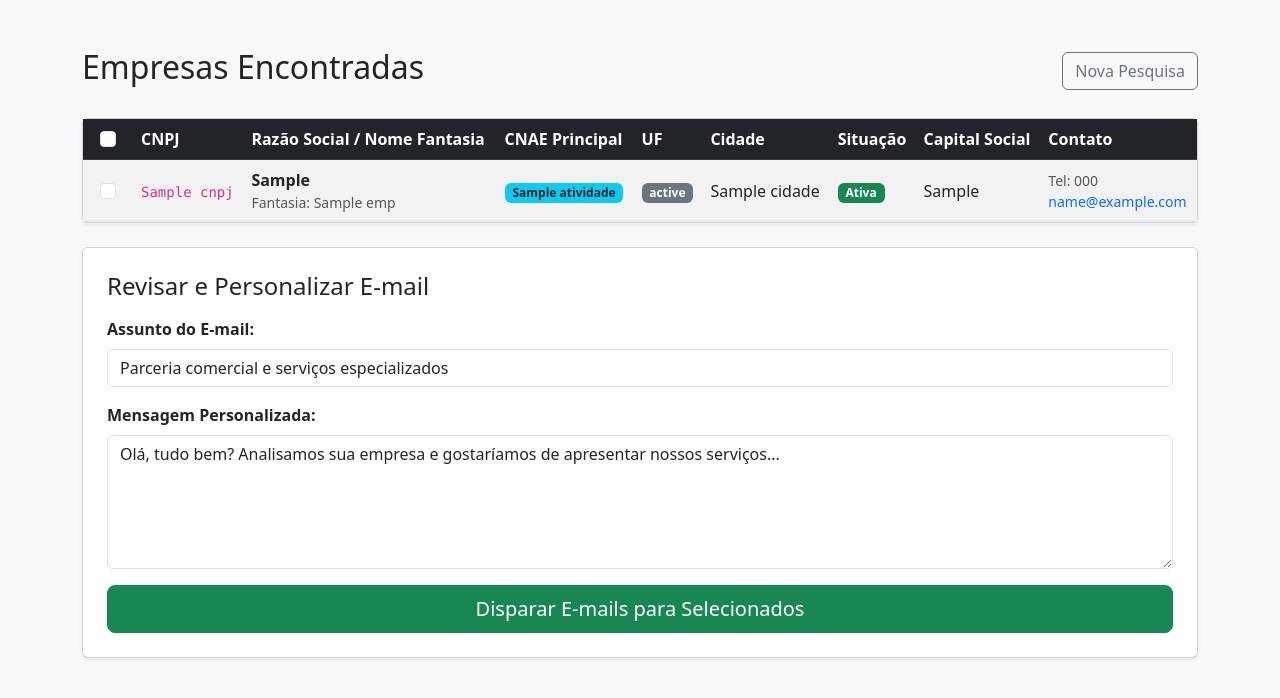
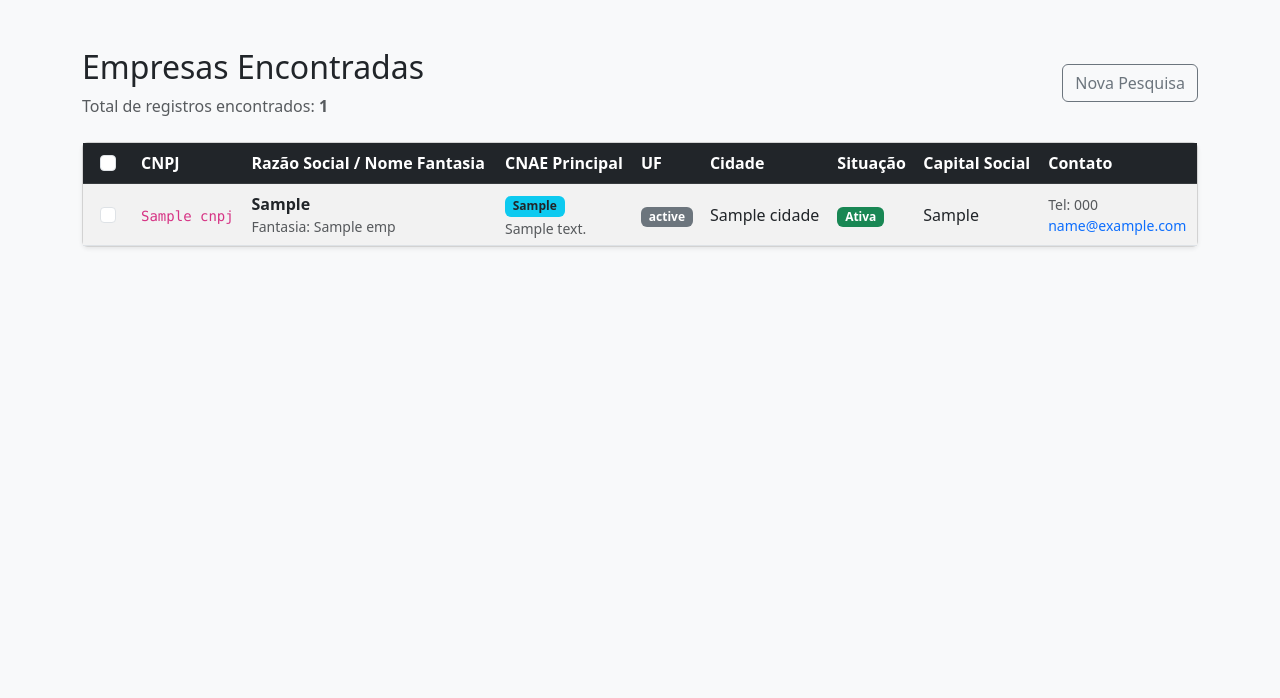
Before and after one commit to luisbonetto/Prospeccao_cnpjs, a Flask app: template templates/resultados.html in a window 1280 px wide. Shown: the top 698 px of the page. Run offline with Flask 3, Linux system fonts and the light colour scheme; the template is opened without the code that fills it: most values are stand-ins (such as "Sample title", 1, 10 or a date in 2020).

Commit message:
- Remove a lógica de disparo de e-mails e os elementos de formulário associados em app.py e resultados.html. - Remove o limite fixo de 100 registros (`LIMIT 100`) na consulta SQL de resultados. - Implementa sistema de paginação (50 resultados por página) com contagem total de registros e preservação dos filtros via parâmetros de URL. - Corrige o filtro de Situação Cadastral para respeitar corretamente a seleção entre "Apenas Ativas" e "Todas". - Restaura as caixas de seleção (checkboxes) na tabela de resultados, incluindo a opção de selecionar todos. - Corrige o `LEFT JOIN` utilizando a tabela correta `cnaes` (no plural) para exibir a descrição textual do código CNAE na tabela de resultados.

```diff
--- a/app.py
+++ b/app.py
@@ -1,17 +1,9 @@
 import os
 import sqlite3
-import time
 
 from flask import Flask, render_template, request, jsonify
-from google import genai
-
 
 app = Flask(__name__)
-
-# Configure GEMINI_API_KEY in your environment.
-# You can override the model with the GEMINI_MODEL environment variable.
-client = genai.Client()
-GEMINI_MODEL = os.getenv("GEMINI_MODEL", "gemini-3.8-flash")
 
 SITUACAO_MAP = {
     "01": "NULA",
@@ -24,65 +16,6 @@ SITUACAO_MAP = {
 
 def get_db_path():
     return os.path.join(os.path.dirname(os.path.abspath(__file__)), "leads.db")
-
-
-def gerar_conteudo_gemini(prompt, max_tentativas=3):
-    """
-    Tenta gerar o conteúdo novamente quando a API retorna erro temporário
-    (por exemplo, 503/UNAVAILABLE ou 429/RESOURCE_EXHAUSTED).
-    Retorna o texto gerado ou levanta a última exceção.
-    """
-    ultimo_erro = None
-
-    for tentativa in range(max_tentativas):
-        try:
-            resposta = client.models.generate_content(
-                model=GEMINI_MODEL,
-                contents=prompt,
-            )
-
-            texto = getattr(resposta, "text", None)
-            if not texto or not texto.strip():
-                raise ValueError("O Gemini retornou uma resposta vazia.")
-
-            return texto.strip()
-
-        except Exception as erro:
-            ultimo_erro = erro
-            mensagem = str(erro).upper()
-
-            temporario = any(
-                marcador in mensagem
-                for marcador in (
-                    "503",
-                    "UNAVAILABLE",
-                    "429",
-                    "RESOURCE_EXHAUSTED",
-                    "500",
-                    "INTERNAL",
-                    "504",
-                    "DEADLINE_EXCEEDED",
-                )
-            )
-
-            ultima_tentativa = tentativa == max_tentativas - 1
-            if not temporario or ultima_tentativa:
-                break
-
-            # Espera de 2, depois 4 segundos. Limita a espera para evitar
-            # que uma única empresa bloqueie o processamento por muito tempo.
-            espera = min(2 ** (tentativa + 1), 8)
-            app.logger.warning(
-                "Gemini indisponível (tentativa %s/%s). "
-                "Nova tentativa em %s segundos. Erro: %s",
-                tentativa + 1,
-                max_tentativas,
-                espera,
-                erro,
-            )
-            time.sleep(espera)
-
-    raise ultimo_erro
 
 
 @app.route("/")
@@ -133,6 +66,7 @@ def api_municipios(uf):
 
 @app.route("/resultados", methods=["POST", "GET"])
 def resultados():
+    # Coleta os parâmetros de filtro via POST ou GET (paginação)
     if request.method == "POST":
         estado = request.form.get("estado", "")
         municipio = request.form.get("municipio", "")
@@ -148,6 +82,17 @@ def resultados():
         busca_nome = request.args.get("busca_nome", "")
         cnpj_busca = request.args.get("cnpj_busca", "")
 
+    # Controle da paginação
+    try:
+        pagina = int(request.args.get("pagina", 1))
+        if pagina < 1:
+            pagina = 1
+    except ValueError:
+        pagina = 1
+
+    limite = 50  # 50 empresas por página
+    offset = (pagina - 1) * limite
+
     db_path = get_db_path()
     if not os.path.exists(db_path):
         return f"Banco de dados não encontrado: {db_path}", 500
@@ -157,13 +102,62 @@ def resultados():
 
     try:
         cursor = conn.cursor()
-        query = """
+
+        # Montagem dinâmica dos filtros
+        where_clauses = ["1=1"]
+        params = []
+
+        if estado:
+            where_clauses.append("e.uf = ?")
+            params.append(estado)
+
+        if municipio:
+            where_clauses.append("e.municipio = ?")
+            params.append(municipio)
+
+        if situacao == "ATIVA":
+            where_clauses.append("e.situacao_cadastral = '02'")
+
+        if cnae:
+            where_clauses.append("e.cnae_fiscal_principal LIKE ?")
+            params.append(f"{cnae}%")
+
+        if busca_nome:
+            where_clauses.append("(emp.razao_social LIKE ? OR e.nome_fantasia LIKE ?)")
+            params.extend([f"%{busca_nome}%", f"%{busca_nome}%"])
+
+        if cnpj_busca:
+            cnpj_limpo = "".join(filter(str.isdigit, cnpj_busca))
+            if cnpj_limpo:
+                where_clauses.append("e.cnpj_basico LIKE ?")
+                params.append(f"%{cnpj_limpo[:8]}%")
+
+        where_sql = " AND ".join(where_clauses)
+
+        # 1. Contagem total de registros para a paginação
+        count_query = f"""
+            SELECT COUNT(DISTINCT e.id) as total
+            FROM estabelecimentos e
+            INNER JOIN empresas emp ON e.cnpj_basico = emp.cnpj_basico
+            LEFT JOIN municipios m ON e.municipio = m.codigo
+            WHERE {where_sql}
+        """
+        cursor.execute(count_query, params)
+        total_registros = cursor.fetchone()["total"]
+
+        total_paginas = (total_registros + limite - 1) // limite
+        if total_paginas == 0:
+            total_paginas = 1
+
+        # 2. Consulta principal fazendo o JOIN correto com a tabela 'cnaes' (no plural, conforme o seu print)
+        query = f"""
             SELECT DISTINCT
                 e.id,
                 e.cnpj_basico || e.cnpj_ordem || e.cnpj_dv AS cnpj_completo,
                 emp.razao_social,
                 e.nome_fantasia,
                 e.cnae_fiscal_principal,
+                c.descricao AS desc_cnae,
                 e.uf,
                 e.municipio,
                 e.situacao_cadastral,
@@ -174,37 +168,13 @@ def resultados():
             FROM estabelecimentos e
             INNER JOIN empresas emp ON e.cnpj_basico = emp.cnpj_basico
             LEFT JOIN municipios m ON e.municipio = m.codigo
-            WHERE 1=1
+            LEFT JOIN cnaes c ON e.cnae_fiscal_principal = c.codigo
+            WHERE {where_sql}
+            LIMIT ? OFFSET ?
         """
-        params = []
 
-        if estado:
-            query += " AND e.uf = ?"
-            params.append(estado)
-
-        if municipio:
-            query += " AND e.municipio = ?"
-            params.append(municipio)
-
-        if situacao == "ATIVA":
-            query += " AND e.situacao_cadastral = '02'"
-
-        if cnae:
-            query += " AND e.cnae_fiscal_principal LIKE ?"
-            params.append(f"{cnae}%")
-
-        if busca_nome:
-            query += " AND (emp.razao_social LIKE ? OR e.nome_fantasia LIKE ?)"
-            params.extend([f"%{busca_nome}%", f"%{busca_nome}%"])
-
-        if cnpj_busca:
-            cnpj_limpo = "".join(filter(str.isdigit, cnpj_busca))
-            if cnpj_limpo:
-                query += " AND e.cnpj_basico LIKE ?"
-                params.append(f"%{cnpj_limpo[:8]}%")
-
-        query += " LIMIT 100"
-        cursor.execute(query, params)
+        query_params = list(params) + [limite, offset]
+        cursor.execute(query, query_params)
         rows = cursor.fetchall()
 
         empresas = []
@@ -226,16 +196,21 @@ def resultados():
                 row["situacao_cadastral"], row["situacao_cadastral"]
             )
 
+            cnae_codigo = row["cnae_fiscal_principal"] or "N/I"
+            cnae_descricao = row["desc_cnae"] if (row["desc_cnae"]) else "Descrição não encontrada"
+
             empresas.append(
                 {
                     "id": row["id"],
                     "cnpj": cnpj_fmt,
                     "razao_social": (
-                        row["razao_social"] or row["nome_fantasia"] or "Não informada"
+                            row["razao_social"] or row["nome_fantasia"] or "Não informada"
                     ),
                     "nome_fantasia": row["nome_fantasia"],
-                    "atividade": row["cnae_fiscal_principal"],
+                    "atividade_codigo": cnae_codigo,
+                    "atividade_descricao": cnae_descricao,
                     "estado": row["uf"],
+                    "cidade": row["municipio"],
                     "situacao": situacao_texto,
                     "capital_social": (
                         f"R$ {row['capital_social']}"
@@ -249,7 +224,19 @@ def resultados():
                 }
             )
 
-        return render_template("resultados.html", empresas=empresas)
+        return render_template(
+            "resultados.html",
+            empresas=empresas,
+            pagina_atual=pagina,
+            total_paginas=total_paginas,
+            total_registros=total_registros,
+            filtro_estado=estado,
+            filtro_municipio=municipio,
+            filtro_situacao=situacao,
+            filtro_cnae=cnae,
+            filtro_busca_nome=busca_nome,
+            filtro_cnpj_busca=cnpj_busca
+        )
 
     except Exception:
         app.logger.exception("Erro ao consultar resultados")
@@ -258,119 +245,5 @@ def resultados():
         conn.close()
 
 
-@app.route("/enviar_emails", methods=["POST"])
-def enviar_emails():
-    empresas_selecionadas = request.form.getlist("selecionado")
-    app.logger.info("IDs recebidos do formulário: %s", empresas_selecionadas)
-
-    if not empresas_selecionadas:
-        return "Nenhuma empresa selecionada para gerar mensagens.", 400
-
-    try:
-        ids_int = list(dict.fromkeys(int(item) for item in empresas_selecionadas))
-    except (TypeError, ValueError):
-        return "IDs inválidos recebidos.", 400
-
-    db_path = get_db_path()
-    if not os.path.exists(db_path):
-        return f"Banco de dados não encontrado: {db_path}", 500
-
-    placeholders = ",".join(["?"] * len(ids_int))
-    query = f"""
-        SELECT DISTINCT
-            e.id,
-            emp.razao_social,
-            e.nome_fantasia,
-            e.cnae_fiscal_principal,
-            c.descricao AS desc_cnae,
-            e.email,
-            e.telefone_1,
-            e.uf
-    """
-
-    conn = sqlite3.connect(db_path)
-    conn.row_factory = sqlite3.Row
-    try:
-        cursor = conn.cursor()
-        cursor.execute(query, ids_int)
-        empresas = cursor.fetchall()
-        for emp in empresas:
-            print(
-                "[DEBUG SELEÇÃO]",
-                "ID:", emp["id"],
-                "| Razão social:", emp["razao_social"],
-                "| CNAE:", emp["cnae_fiscal_principal"],
-                "| Descrição CNAE:", emp["desc_cnae"],
-                "| E-mail:", emp["email"]
-            )
-    except Exception:
-        app.logger.exception("Erro ao buscar empresas selecionadas")
-        return "Erro ao buscar as empresas selecionadas no banco de dados.", 500
-    finally:
-        conn.close()
-
-    app.logger.info("Empresas encontradas: %s", len(empresas))
-
-    gerados = 0
-    ignorados = 0
-    falhas = 0
-
-    for emp in empresas:
-        razao = emp["razao_social"] or emp["nome_fantasia"] or "Empresa"
-        cnae_desc = emp["desc_cnae"] or "Atividade comercial/industrial geral"
-        email = (emp["email"] or "").strip()
-
-        if "@" not in email or email.lower() == "não informado":
-            app.logger.warning(
-                "Empresa %s ignorada por falta de e-mail válido: %r", razao, email
-            )
-            ignorados += 1
-            continue
-
-        prompt_completo = (
-            "Você é um representante comercial sênior da Sol Distribuidora, "
-            "representante oficial dos geradores de energia solar e estações de "
-            "energia portátil Bluetti no Brasil. Escreva um e-mail comercial B2B "
-            "profissional, cordial, direto e personalizado. Explique, sem exageros "
-            "nem promessas não verificadas, como soluções de energia portátil, "
-            "baterias e backup podem ser relevantes para a atividade da empresa.\n\n"
-            "Dados da empresa prospectada:\n"
-            f"- Nome/Razão Social: {razao}\n"
-            f"- Ramo de atuação (CNAE): {cnae_desc}\n\n"
-            "Inclua um assunto e o corpo do e-mail. Foque em eficiência energética, "
-            "autonomia ou continuidade operacional. Não invente dados específicos "
-            "sobre a empresa prospectada."
-        )
-
-        try:
-            conteudo_email = gerar_conteudo_gemini(prompt_completo)
-            app.logger.info(
-                "\n[SUCESSO GEMINI] Mensagem gerada para %s (%s):\n%s\n%s",
-                razao,
-                email,
-                conteudo_email,
-                "-" * 50,
-            )
-            gerados += 1
-
-        except Exception as erro:
-            app.logger.error(
-                "[ERRO GEMINI] Falha para %s (%s): %s", razao, email, erro
-            )
-            falhas += 1
-            # Continua para a próxima empresa, mesmo que esta falhe.
-            continue
-
-    resumo = (
-        "Processo concluído. "
-        f"Mensagens geradas: {gerados}. "
-        f"Empresas ignoradas por e-mail inválido: {ignorados}. "
-        f"Falhas na geração: {falhas}. "
-        "As mensagens foram exibidas no terminal; este código não envia e-mails."
-    )
-    return resumo
-
-
 if __name__ == "__main__":
-    # debug=True é útil durante o desenvolvimento local.
     app.run(debug=True)
--- a/templates/resultados.html
+++ b/templates/resultados.html
@@ -2,18 +2,20 @@
 <html lang="pt-br">
 <head>
     <meta charset="UTF-8">
-    <title>Resultados e Envio de E-mails</title>
+    <title>Resultados da Prospecção</title>
     <!-- Bootstrap 5 CSS -->
     <link href="https://cdn.jsdelivr.net/npm/bootstrap@5.3.0/dist/css/bootstrap.min.css" rel="stylesheet">
 </head>
 <body class="bg-light">
     <div class="container my-5">
         <div class="d-flex justify-content-between align-items-center mb-4">
+            <div>
                 <h2>Empresas Encontradas</h2>
+                <p class="text-muted mb-0">Total de registros encontrados: <strong>{{ total_registros }}</strong></p>
+            </div>
             <a href="/" class="btn btn-outline-secondary">Nova Pesquisa</a>
         </div>
 
-        <form action="/enviar_emails" method="POST">
         <div class="card shadow-sm mb-4">
             <div class="card-body p-0">
                 <div class="table-responsive">
@@ -47,7 +49,16 @@
                                             <small class="d-block text-muted">Fantasia: {{ emp['nome_fantasia'] }}</small>
                                         {% endif %}
                                     </td>
-                                        <td><span class="badge bg-info text-dark">{{ emp['atividade'] }}</span></td>
+                                    <td>
+                                        <!-- Código do CNAE em destaque -->
+                                        <span class="badge bg-info text-dark mb-1">{{ emp['atividade_codigo'] }}</span>
+                                        <!-- Descrição textual do CNAE (se disponível) -->
+                                        {% if emp['atividade_descricao'] %}
+                                            <small class="d-block text-muted" style="max-width: 250px; line-height: 1.2;">
+                                                {{ emp['atividade_descricao'] }}
+                                            </small>
+                                        {% endif %}
+                                    </td>
                                     <td><span class="badge bg-secondary">{{ emp['estado'] }}</span></td>
                                     <td>{{ emp['cidade'] }}</td>
                                     <td>
@@ -75,27 +86,34 @@
             </div>
         </div>
 
-            <div class="card shadow-sm p-4">
-                <h4 class="mb-3">Revisar e Personalizar E-mail</h4>
-                <div class="mb-3">
-                    <label class="form-label"><strong>Assunto do E-mail:</strong></label>
-                    <input type="text" name="assunto" class="form-control" value="Parceria comercial e serviços especializados">
-                </div>
-                <div class="mb-3">
-                    <label class="form-label"><strong>Mensagem Personalizada:</strong></label>
-                    <textarea name="mensagem" class="form-control" rows="5">Olá, tudo bem? Analisamos sua empresa e gostaríamos de apresentar nossos serviços...</textarea>
-                </div>
-                <button type="submit" class="btn btn-success btn-lg">Disparar E-mails para Selecionados</button>
-            </div>
-        </form>
+        <!-- Navegação da Paginação -->
+        {% if total_paginas > 1 %}
+        <nav aria-label="Navegação de páginas">
+            <ul class="pagination justify-content-center">
+                <li class="page-item {% if pagina_atual <= 1 %}disabled{% endif %}">
+                    <a class="page-link" href="/resultados?pagina={{ pagina_atual - 1 }}&estado={{ filtro_estado }}&municipio={{ filtro_municipio }}&situacao={{ filtro_situacao }}&cnae={{ filtro_cnae }}&busca_nome={{ filtro_busca_nome }}&cnpj_busca={{ filtro_cnpj_busca }}">Anterior</a>
+                </li>
+
+                <li class="page-item disabled">
+                    <span class="page-link">Página {{ pagina_atual }} de {{ total_paginas }}</span>
+                </li>
+
+                <li class="page-item {% if pagina_atual >= total_paginas %}disabled{% endif %}">
+                    <a class="page-link" href="/resultados?pagina={{ pagina_atual + 1 }}&estado={{ filtro_estado }}&municipio={{ filtro_municipio }}&situacao={{ filtro_situacao }}&cnae={{ filtro_cnae }}&busca_nome={{ filtro_busca_nome }}&cnpj_busca={{ filtro_cnpj_busca }}">Próxima</a>
+                </li>
+            </ul>
+        </nav>
+        {% endif %}
     </div>
 
-    <!-- Script para selecionar todos os seletores da tabela de uma vez -->
     <script>
-        document.getElementById('select-all').addEventListener('change', function() {
+        const selectAll = document.getElementById('select-all');
+        if (selectAll) {
+            selectAll.addEventListener('change', function() {
                 let checkboxes = document.querySelectorAll('.row-checkbox');
                 checkboxes.forEach(cb => cb.checked = this.checked);
             });
+        }
     </script>
 </body>
 </html>
```
Lines whose indentation alone changed are shown as unchanged.
